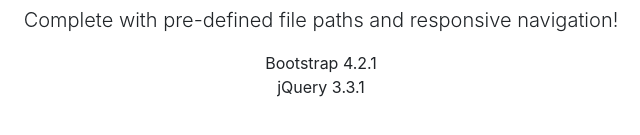
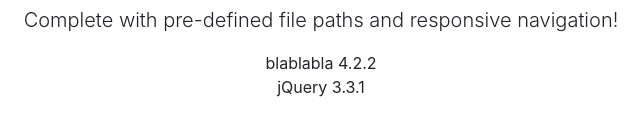
Before and after one commit to levvsha/percy-testing-repo, a website: page index.html in a window 1280 px wide. Shown: the part 155-290 px from the top of the page, 319-959 px from the left. Drawn offline with Linux system fonts and the light colour scheme.

Commit message:
add small changes

```diff
--- a/index.html
+++ b/index.html
@@ -52,7 +52,7 @@
         <h1 class="mt-5">A Bootstrap 4 Starter Template</h1>
         <p class="lead">Complete with pre-defined file paths and responsive navigation!</p>
         <ul class="list-unstyled">
-          <li>Bootstrap 4.2.1</li>
+          <li>blablabla 4.2.2</li>
           <li>jQuery 3.3.1</li>
         </ul>
       </div>
```
